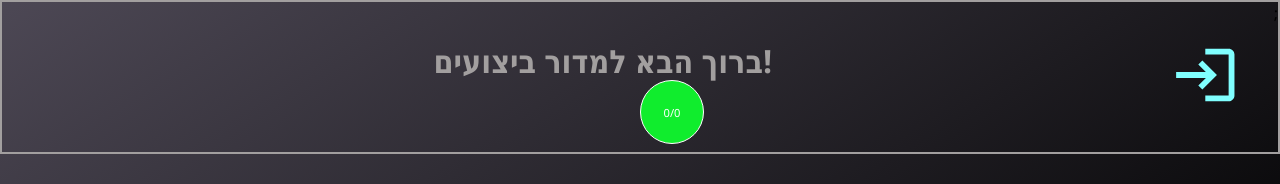
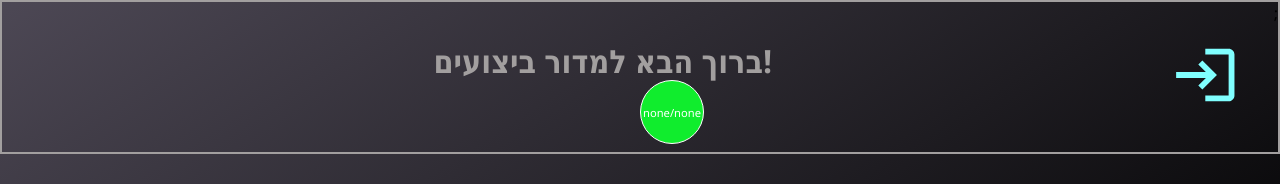
Before and after one commit to piloshachar14/golden-toasts, a React (Vite) app in the folder apps/client/: page / in a window 1280 px wide. Shown: the top 184 px of the page. Built offline with nearby package versions, Linux system fonts and the light colour scheme; no server answers.

Commit message:
fix(client): change 0/0 to a more accurate none/none

```diff
--- a/apps/client/src/components/record-state/record-state.tsx
+++ b/apps/client/src/components/record-state/record-state.tsx
@@ -10,7 +10,7 @@ export const RecordState: React.FC = () => {
       <div className={styles.recordNum}>
         {recordToasts && periodToasts
           ? `${periodToasts} / ${recordToasts}`
-          : '0/0'}
+          : 'none/none'}
       </div>
     </button>
   );
```
